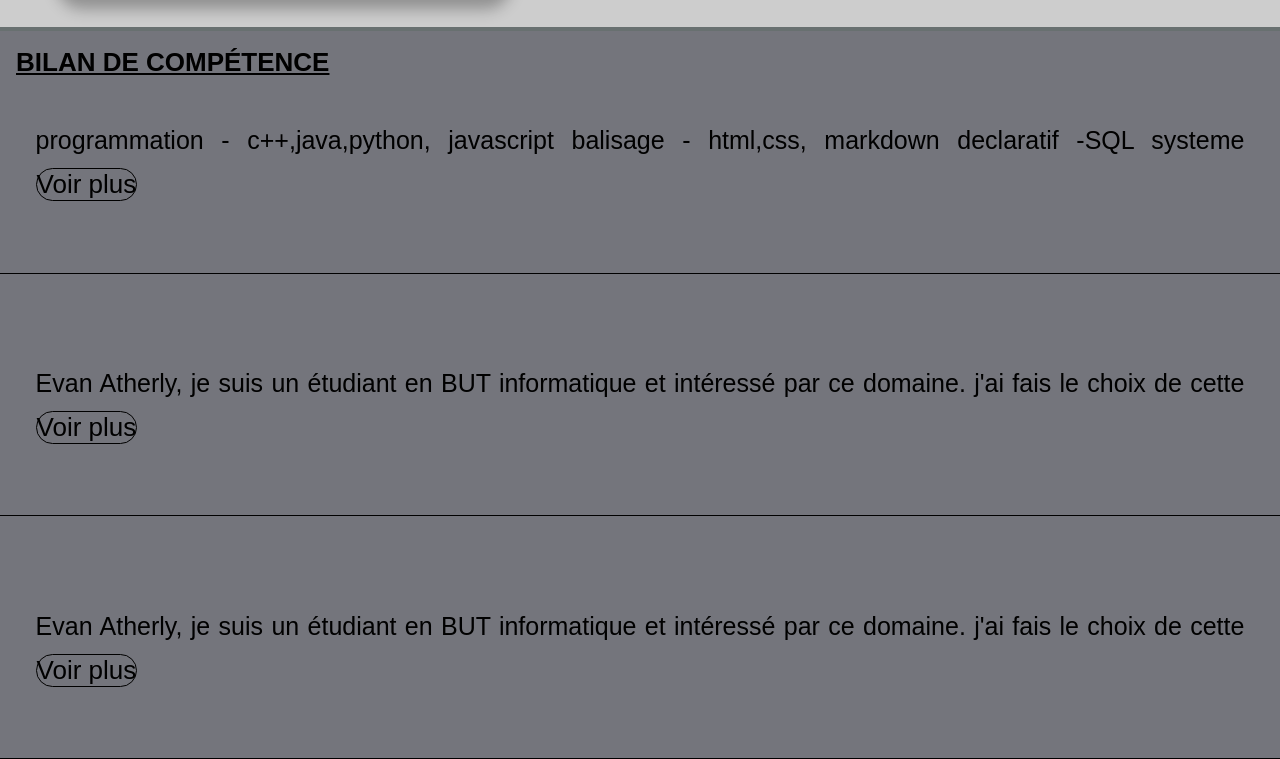
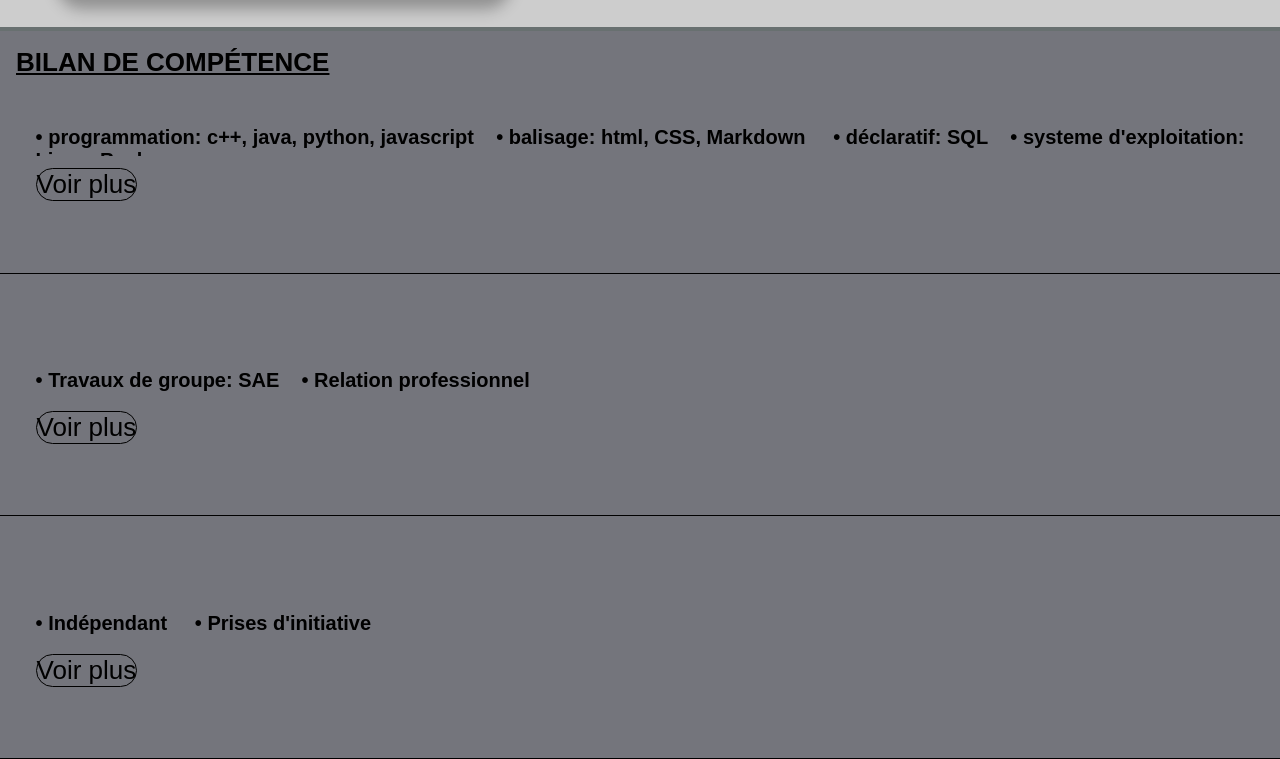
Before and after one commit to Boubou4368/Portfolio, a plain HTML site: page index.html in a window 1280 px wide. Shown: the part 1704-2463 px from the top of the page. Drawn offline with Linux system fonts and the light colour scheme.

Commit message:
amelioration fonctionnel sur le bilan de compétence

```diff
--- a/index.html
+++ b/index.html
@@ -56,42 +56,37 @@
             Donec tempus, leo sit amet lobortis cursus, odio orci molestie ligula.
         </div>
     </section>
+
     <section class = "bilan_competence">
         <div class = "Gras Bilan"><u>Bilan de compétence</u></div>
         <section class = "case" id="first">
             <div class="card" data-nr="1">
-                <p class ="collapse viewmore">programmation - c++,java,python, javascript balisage - html,css, markdown declaratif -SQL	 systeme d'exploitation -Linux,bash</p>
+                <p class ="collapse viewmore"><span class = "appercu" > • programmation: c++, java, python, javascript&nbsp;&nbsp;&nbsp; • balisage: html, CSS, Markdown &nbsp;&nbsp;&nbsp; • déclaratif: SQL&nbsp;&nbsp;&nbsp; • systeme d'exploitation: Linux, Bash</span><br><br>
+                    Au cours de ma première année, j'ai eu la chance de découvrir un ensemble de langages qui permettent tout un tas de choses. Avant cela, au lycée, j'avais seulement pu apprendre le Python et les bases de l'HTML. Maintenant, je comprends enfin l'intérêt de maîtriser plusieurs langages, simplement parce qu'ils ont chacun leurs avantages propres.
+                    <br>Par exemple, j'ai commencé à prendre mes cours en Markdown pour une meilleure lisibilité. De plus, j'ai réalisé ce portfolio en utilisant des outils du web tels que HTML, CSS et JavaScript.
+                </p>
                 <button onclick="readMore('1')" class="myBtn">Voir plus</button>
                 <script src = "js/viewmore.js"></script>
             </div>
         </section>
         <section class = "case" id="second">
             <div class="card" data-nr="2">
-                <p class ="collapse viewmore">Evan Atherly, je suis un étudiant en BUT informatique et intéressé par ce domaine.
-                    j'ai fais le choix de cette formation assez vite, non pas parce que
-                    j'étais sur de moi mais plutôt parce que je considère qu'il faut savoir prendre
-                    des décisions. j'ai donc choisis un domaine qui m’intéresse sans pour autant en
-                    être passionné, à l'heure ou j'écris cela je vois de plus en plus une passion se développer.
-                    Ainsi je dirais que je suis quelqu'un de décisionnaire. Pour ma deuxième qualité,
-                    je dirais que je suis assez tenace. Etant donnée que l'informatique ne me passionnais
-                    pas a premiere abord j'avais du retard sur certaines personnes de ma promotion.
-                    J'ai donc travaillé de plus en plus afin de m'améliorer. Enfin ma troisième qualité serai ma sociabilité.
-                    J'ai toujours eu une facilité à aller vers les gens. Cela m'a été utile lors de travaux de groupe notamment</p>
+                <p class ="collapse viewmore"><span class = "appercu" > • Travaux de groupe: SAE&nbsp;&nbsp;&nbsp; • Relation professionnel</span><br><br>
+                    En ce qui concerne mes compétences comportementales, je suis une personne sociable, ce qui favorise une bonne communication.
+                    J'apprécie travailler en groupe ou en équipe et, pour ce faire, j'ai développé mon esprit critique afin d'être le plus objectif possible lors de la résolution de problèmes.
+                    J'ai pu constater l'importance de ces compétences lors des projets de groupe réalisés au cours de ma première année.
+                    <br>Enfin, plus j'avance dans mes études, plus je constate les effets bénéfiques d'une bonne organisation. C'est pourquoi je deviens de plus en plus organisé.</p>
                 <button onclick="readMore('2')" class="myBtn">Voir plus</button>
                 <script src = "js/viewmore.js"></script>
         </section>
         <section class = "case" id ="third">
             <div class="card" data-nr="3">
-                <p class ="collapse viewmore">Evan Atherly, je suis un étudiant en BUT informatique et intéressé par ce domaine.
-                    j'ai fais le choix de cette formation assez vite, non pas parce que
-                    j'étais sur de moi mais plutôt parce que je considère qu'il faut savoir prendre
-                    des décisions. j'ai donc choisis un domaine qui m’intéresse sans pour autant en
-                    être passionné, à l'heure ou j'écris cela je vois de plus en plus une passion se développer.
-                    Ainsi je dirais que je suis quelqu'un de décisionnaire. Pour ma deuxième qualité,
-                    je dirais que je suis assez tenace. Etant donnée que l'informatique ne me passionnais
-                    pas a premiere abord j'avais du retard sur certaines personnes de ma promotion.
-                    J'ai donc travaillé de plus en plus afin de m'améliorer. Enfin ma troisième qualité serai ma sociabilité.
-                    J'ai toujours eu une facilité à aller vers les gens. Cela m'a été utile lors de travaux de groupe notamment</p>
+                <p class ="collapse viewmore"><span class = "appercu" > • Indépendant &nbsp;&nbsp;&nbsp; • Prises d'initiative</span><br><br>
+                    j'ai fais le choix de cette formation assez vite, non pas parce que j'étais sur de moi mais plutôt parce que je considère qu'il faut savoir prendre des décisions.
+                    j'ai donc choisis un domaine qui m’intéresse sans pour autant en être passionné, à l'heure ou j'écris cela je vois de plus en plus une passion se développer.
+                    Ainsi je dirais que je suis quelqu'un de décisionnaire. Pour ma deuxième qualité, je dirais que je suis assez tenace.
+                    Etant donnée que l'informatique ne me passionnais pas a première abord j'avais du retard sur certaines personnes de ma promotion.
+                    J'ai donc travaillé de plus en plus afin de m'améliorer.</p>
                 <button onclick="readMore('3')" class="myBtn">Voir plus</button>
                 <script src = "js/viewmore.js"></script>
         </section>
--- a/js/viewmore.js
+++ b/js/viewmore.js
@@ -7,10 +7,9 @@ function readMore(nr) {
   if (!p.classList.contains('collapse')) {
     p.classList.add('collapse');
     btnText.innerHTML = "Voir plus";
-    t.innerHTML = "programmation - c++,java,python, javascript balisage - html,css, markdown declaratif -SQL	 systeme d'exploitation -Linux,bash";
+    //t.innerHTML = "programmation - c++,java,python, javascript balisage - html,css, markdown declaratif -SQL	 systeme d'exploitation -Linux,bash";
   } else {
     p.classList.remove('collapse');
     btnText.innerHTML = "Voir moins";
-    t.innerHTML = "Evan Atherly, je suis un étudiant en BUT informatique et intéressé par ce domaine. j'ai fais le choix de cette formation assez vite, non pas parce que j'étais sur de moi mais plutôt parce que je considère qu'il faut savoir prendre des décisions. j'ai donc choisis un domaine qui m’intéresse sans pour autant en être passionné, à l'heure ou j'écris cela je vois de plus en plus une passion se développer.Ainsi je dirais que je suis quelqu'un de décisionnaire. Pour ma deuxième qualité,je dirais que je suis assez tenace. Etant donnée que l'informatique ne me passionnais pas a premiere abord j'avais du retard sur certaines personnes de ma promotion. J'ai donc travaillé de plus en plus afin de m'améliorer. Enfin ma troisième qualité serai ma sociabilité. J'ai toujours eu une facilité à aller vers les gens. Cela m'a été utile lors de travaux de groupe notamment";
   }
 }
--- a/style/style.css
+++ b/style/style.css
@@ -262,13 +262,17 @@ nav ul li a:hover {
     margin-top: 1%;
   }
 
+.appercu {
+    font-weight: 700;
+}
+
 .viewmore {
     margin-top: 3dvh;
     overflow: hidden;
-    transition: max-height 0.7s;
+    transition: max-height 1s;
     max-height: 200px;
     text-align: justify;
-    font-size: 25px;
+    font-size: 20px;
 
 }
 
```
